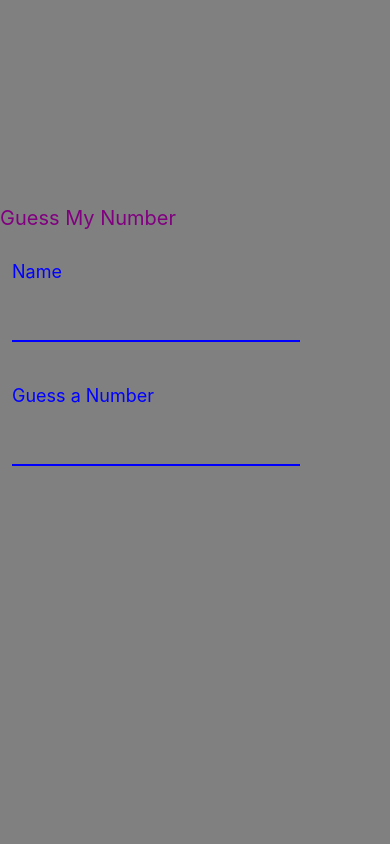
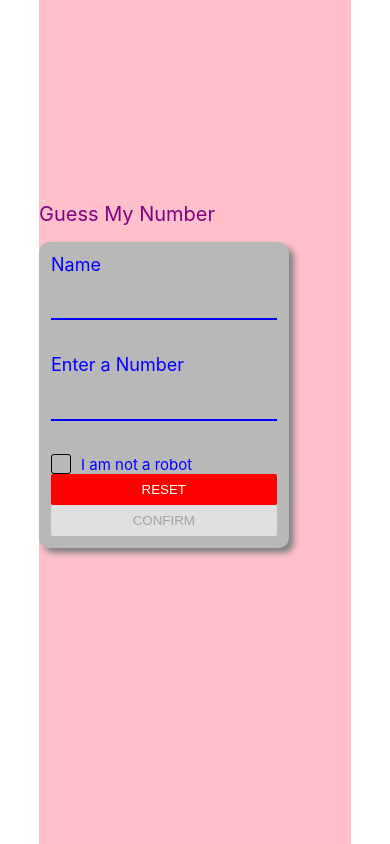
Before and after one commit to hysaryn/GuessMyNumber_MobileApp, a React Native app: screen / in a window 390 px wide. Built offline with nearby package versions, Linux system fonts and the light colour scheme.

Commit message:
added checkbox and button and validation on start screen

```diff
--- a/components/Card.js
+++ b/components/Card.js
@@ -11,7 +11,7 @@ export default function Card({children}) {
 
 const styles = StyleSheet.create({
     card:{
-        backgroundColor: 'light gray',
+        backgroundColor: '#B8B8B8',
         width:'80%',
         borderRadius:10,
         padding:12,
--- /dev/null
+++ b/components/CheckBox.js
@@ -0,0 +1,48 @@
+import { StyleSheet, Text, TouchableOpacity, View } from 'react-native'
+import React from 'react'
+
+export default function CheckBox({label, checked, onChange}) {
+    const toggleCheckbox = () => {
+        onChange(!checked);
+      };
+
+    return (
+        <TouchableOpacity onPress={toggleCheckbox}>
+            <View style={styles.container}>
+                <View style={[styles.checkbox,{backgroundColor: checked ? "blue" : "transparent" }]}>
+                    {checked && (<Text style={styles.checkboxSelected}>✓</Text>)}
+                </View>
+                <Text style={styles.checkboxLabel}>{label}</Text>
+            </View>
+        </TouchableOpacity>
+    )
+}
+
+const styles = StyleSheet.create({
+    container:{
+        flexDirection:"row",
+        alignItems:"center"
+    },
+
+    checkbox:{
+       width:20,
+       height:20,
+       borderWidth: 1,
+       borderColor: "black",
+       borderRadius: 3,
+       marginRight: 10,
+       justifyContent: "center",
+       alignItems: "center",
+    },
+
+    checkboxSelected: {
+        color: "white",
+        fontWeight: "bold",
+    },
+
+    checkboxLabel: {
+        color: "blue",
+        fontSize: 15,
+    },
+
+})
--- a/components/Input.js
+++ b/components/Input.js
@@ -1,7 +1,7 @@
 import { StyleSheet, Text, TextInput, View } from 'react-native'
 import React, { useState } from 'react'
 
-export default function Input({label, value, onChangeText}) {
+export default function Input({label, value, onChangeText, error}) {
 
   return (
     <View style={styles.container}>
@@ -11,6 +11,7 @@ export default function Input({label, value, onChangeText}) {
         value={value}
         onChangeText={onChangeText}
         />
+      {error && <Text>{error}</Text>}
     </View>
   )
 }
@@ -28,15 +29,11 @@ const styles = StyleSheet.create({
         fontSize: 18,
         color: 'blue',
         textAlign:'center',
-        paddingBottom:8,
     },
 
     inputHeader:{
         color: 'blue',
         fontSize: 18,
-        alignSelf:'flex-start',
         marginBottom: '10%',
     },
-
-
 })
--- a/screens/Start.js
+++ b/screens/Start.js
@@ -1,31 +1,85 @@
-import { SafeAreaView, StyleSheet, Text, View } from 'react-native'
+import { Button, SafeAreaView, StyleSheet, Text, View } from 'react-native'
 import React, { useState } from 'react'
 import Card from '../components/Card'
 import Input from '../components/Input'
+import CheckBox from '../components/CheckBox';
 
 export default function Start() {
     //initialize userName
     const[userName, setUserName] = useState("");
+    const[nameError, setNameError] = useState("");
 
-    //iniitalize number
+    //initialize number
     const[number, setNumber] = useState("");
+    const[numberError, setNumberError] = useState("");
+
+    //initialize checkbox state
+    const[isChecked, setIsChecked] = useState(false);
+
+    const validateUserInput = () => {
+        let isValid = true;
+
+        if (userName.length < 2 || !isNaN(userName)){
+            setNameError("Please enter a valid name");
+            isValid = false;
+        }
+
+        if (!isNaN(number) ||number.length !== 4){
+            setNumberError("Please enter a valid number")
+            isValid = false;
+        }
+
+        if (parseInt(number) > 1029 || parseInt(number)< 1020){
+            setNumberError("Please enter a valid number")
+            isValid = false;
+        }
+
+        return isValid;
+    }
+
+    const handleReset = () => {
+        setUserName("");
+        setNameError("")
+        setNumber("");
+        setNumberError("")
+        setIsChecked(false);
+    }
 
     return (
         <SafeAreaView style={styles.container}>
             <Text style={styles.header}>Guess My Number</Text>
 
             <Card>
+                <View styles={styles.componentView}>
                     <Input
                         label="Name"
                         value={userName}
-                    onChangeText={(text) => setUserName(text)}
+                        onChangeText={(data) => setUserName(data)}
+                        error={nameError}
                     />
                     <Input
-                    label="Guess a Number"
+                        label="Enter a Number"
                         value={number}
-                    onChangeText={(text) => setNumber(text)}
+                        onChangeText={(data) => setNumber(data)}
+                        error={numberError}
                     />
 
+                    <CheckBox
+                        label = "I am not a robot"
+                        checked={isChecked}
+                        onChange={setIsChecked}
+                    />
+
+                    <View styles={styles.buttonBox}>
+                        <Button color={'red'} title='Reset' onPress={handleReset} />
+                        <Button
+                            color={'blue'}
+                            title='Confirm'
+                            disabled={!isChecked}
+                            onPress={validateUserInput} />
+                    </View>
+
+                </View>
             </Card>
         </SafeAreaView>
   )
@@ -34,7 +88,7 @@ export default function Start() {
 const styles = StyleSheet.create({
     container:{
         flex:1,
-        backgroundColor: 'gray',
+        backgroundColor: 'pink',
         justifyContent:'center',
     },
 
@@ -42,5 +96,13 @@ const styles = StyleSheet.create({
         color: 'purple',
         fontSize:20,
         marginBottom:'5%'
-    }
+    },
+
+    componentView:{
+        flexDirection:'column',
+    },
+
+    bottonBox:{
+        flexDirection:'row',
+    },
 })
```
Lines whose indentation alone changed are shown as unchanged.
